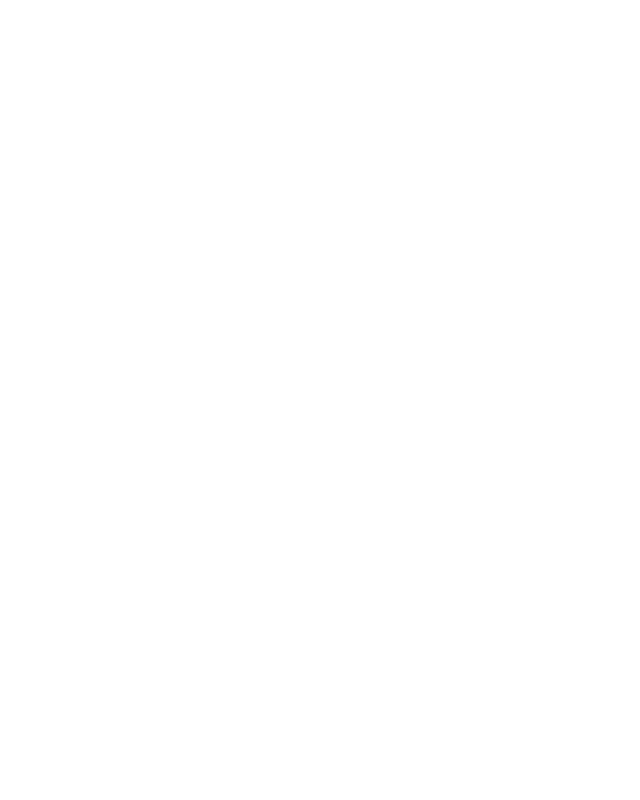
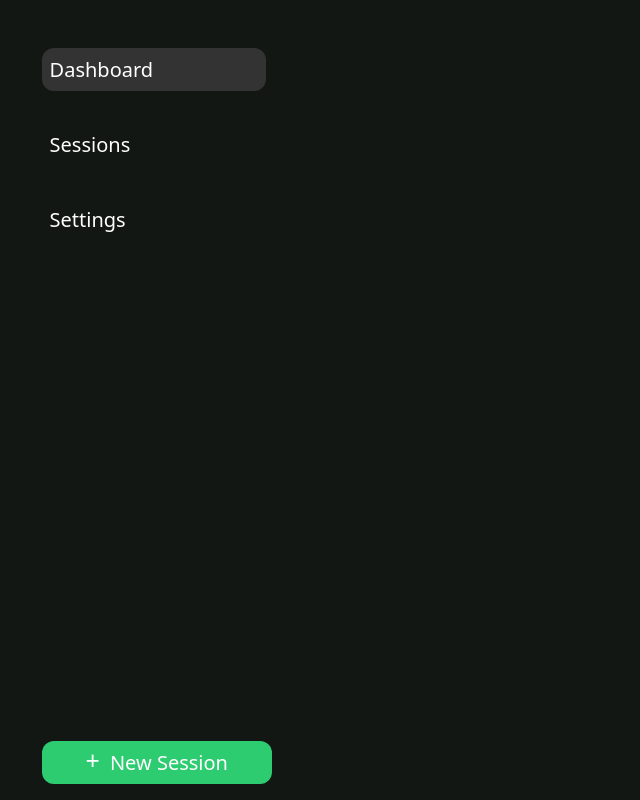
Before and after one commit to HamitEldem/KodSync, a Vue app in the folder kodsync/: page /dashboard in a window 1280 px wide. Shown: the whole page, without its empty margins (0-640 px from the left). Built offline with nearby package versions, Linux system fonts and the light colour scheme.

Commit message:
Started coding InterviewerDashboard.vue

```diff
--- a/kodsync/src/views/InterviewerDashboard.vue
+++ b/kodsync/src/views/InterviewerDashboard.vue
@@ -1,11 +1,135 @@
+<script setup>
+import { ref } from 'vue';
+
+const selectedOption = ref('Dashboard');
+
+const selectOption = (option) => {
+  selectedOption.value = option;
+};
+</script>
+
 <template>
   <div class="interviewer-dashboard">
-
+    <div class="mobile-warning">
+      <h2>Please switch to desktop for the best experience</h2>
+      <p>KodSync is optimized for desktop viewing</p>
+    </div>
+    <div id="left-bar">
+      <div @click="selectOption('Dashboard')" :class="{ active: selectedOption === 'Dashboard' }">
+        <p>Dashboard</p>
+      </div>
+      <div @click="selectOption('Sessions')" :class="{ active: selectedOption === 'Sessions' }">
+        <p>Sessions</p>
+      </div>
+      <div @click="selectOption('Settings')" :class="{ active: selectedOption === 'Settings' }">
+        <p>Settings</p>
+      </div>
+      <div id="new-session">
+        <p><span>+</span>New Session</p>
+      </div>
+    </div>
+    <div id="right-side">
+      <div v-if="selectedOption === 'Dashboard'">
+        <!-- Add your Dashboard content here -->
+      </div>
+      <div v-if="selectedOption === 'Sessions'">
+        <!-- Add your Sessions content here -->
+      </div>
+      <div v-if="selectedOption === 'Settings'">
+        <!-- Add your Settings content here -->
+      </div>
+    </div>
   </div>
 </template>
 
-<script setup>
-</script>
+<style scoped>
+.interviewer-dashboard {
+  width: 100%;
+  background-color: #121714;
+  min-height: 100vh;
+  position: relative;
+  display: flex;
+  flex-direction: column;
+  gap: 0.5rem;
+}
 
-<style scoped>
+* {
+  font-family: system-ui, -apple-system, BlinkMacSystemFont, 'Segoe UI', Roboto, Oxygen, Ubuntu, Cantarell, 'Open Sans', 'Helvetica Neue', sans-serif;
+}
+
+#left-bar {
+  width: 20%;
+  color: white;
+  display: flex;
+  flex-direction: column;
+  gap: 2rem;
+  padding: 1rem;
+  margin-left: 2%;
+  font-size: 20px;
+  margin-top: 2rem;
+  font-weight: 500;
+}
+
+#left-bar div {
+  cursor: pointer;
+  padding: 0.5rem;
+  border-radius: 12px;
+}
+
+#new-session {
+  background-color: #2ECC71;
+  padding: 0.5rem;
+  border-radius: 12px;
+  cursor: pointer;
+  text-align: center;
+  position: fixed;
+  bottom: 1rem;
+  left: 1rem;
+  width: 18%;
+  margin-left: 2%;
+}
+
+#new-session:hover {
+  background-color: #27AE60;
+}
+
+p span {
+  font-size: 25px;
+  margin-right: 10px;
+  line-height: 20px;
+  justify-content: center;
+}
+
+/* Mobile warning */
+.mobile-warning {
+  display: none;
+  position: fixed;
+  top: 0;
+  left: 0;
+  width: 100%;
+  height: 100vh;
+  background-color: #121714;
+  color: white;
+  z-index: 1000;
+  text-align: center;
+  padding: 2rem;
+  justify-content: center;
+  align-items: center;
+  flex-direction: column;
+}
+
+/* Media Queries */
+@media screen and (max-width: 768px) {
+  .mobile-warning {
+    display: flex;
+  }
+
+  .header {
+    padding: 0.8rem 1.5rem;
+  }
+}
+
+.active {
+  background-color: #333;
+}
 </style>
--- a/kodsync/src/views/Login.vue
+++ b/kodsync/src/views/Login.vue
@@ -223,14 +223,6 @@
 
 /* Desktop Responsiveness */
 @media screen and (min-width: 769px) and (max-width: 1200px) {
-  #slogan {
-    font-size: 1.2rem;
-  }
-
-  #main-img {
-    width: 45%;
-    height: 350px;
-  }
 
   .otp-btn {
     font-size: 20px;
@@ -246,14 +238,6 @@
     gap: 1rem;
   }
 
-  #main-img {
-    width: 70%;
-    height: 280px;
-  }
-
-  #slogan {
-    width: 100%;
-  }
 
   .bottom-content {
     flex-direction: column;
--- a/kodsync/src/views/Signup.vue
+++ b/kodsync/src/views/Signup.vue
@@ -232,14 +232,6 @@
 
 /* Desktop Responsiveness */
 @media screen and (min-width: 769px) and (max-width: 1200px) {
-  #slogan {
-    font-size: 1.2rem;
-  }
-
-  #main-img {
-    width: 45%;
-    height: 350px;
-  }
 
   .otp-btn {
     font-size: 20px;
@@ -255,14 +247,6 @@
     gap: 1rem;
   }
 
-  #main-img {
-    width: 70%;
-    height: 280px;
-  }
-
-  #slogan {
-    width: 100%;
-  }
 
   .bottom-content {
     flex-direction: column;
```
